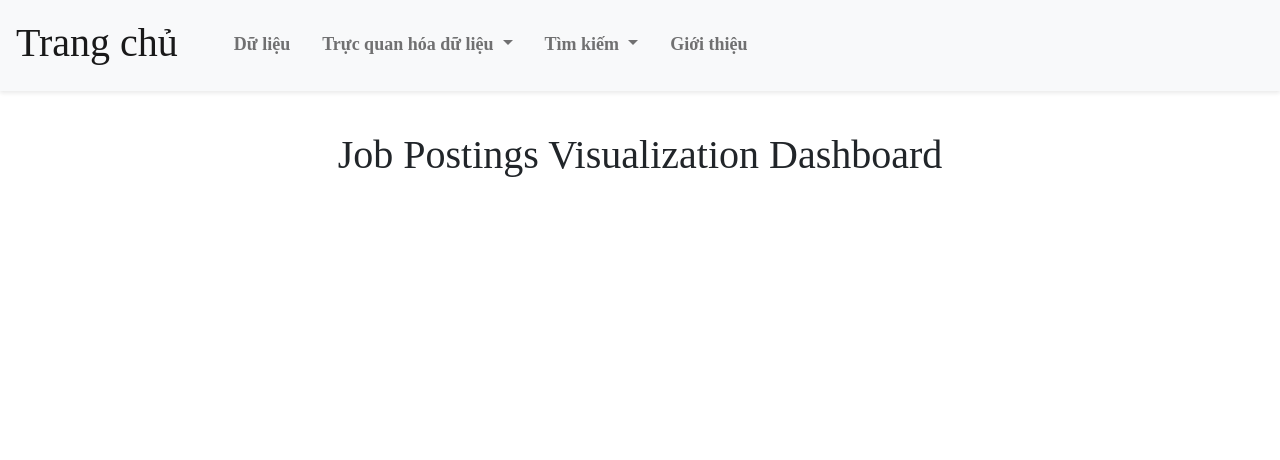
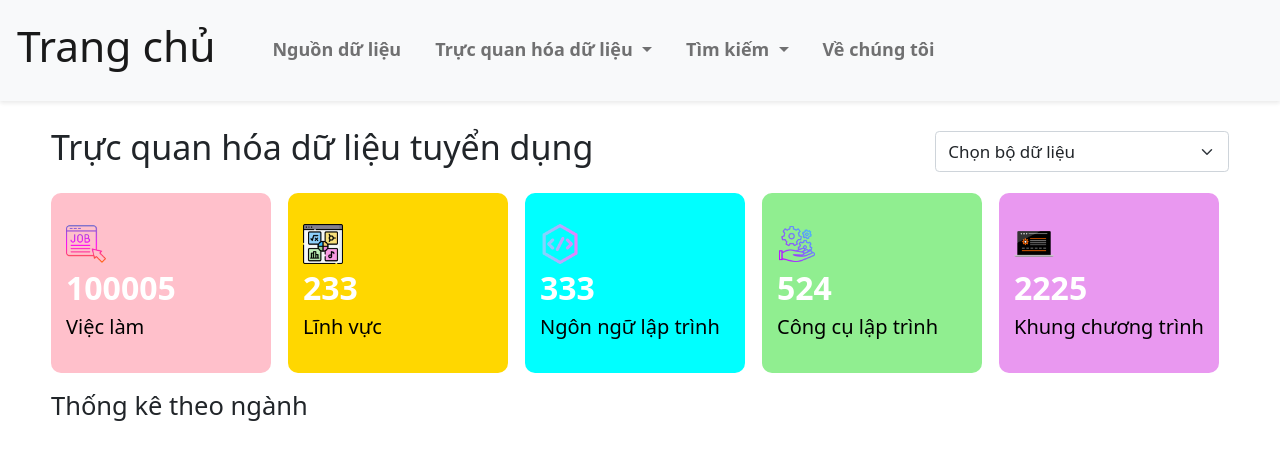
Before and after one commit to thanhhiep0705/Data-Visualizattion-Website-Using-Flask, a Flask app: template application/templates/job-visualization.html in a window 1280 px wide. Shown: the top 460 px of the page. Run offline with Flask 2, Linux system fonts and the light colour scheme; the template is opened without the code that fills it, so the values that code supplies are empty; some libraries are stand-ins or nearby versions.

Commit message:
Update code

```diff
--- a/application/static/css/home.css
+++ b/application/static/css/home.css
@@ -11,8 +11,8 @@
   box-shadow: 0 4px 4px rgba(31, 31, 31, 0.1);
   padding: 15px 10px;
   width: fit-content;
-  min-width: 400px;
-  max-width: 500px;
+  min-width: 450px;
+  max-width: 550px;
 }
 
 .btn {
--- /dev/null
+++ b/application/static/css/visualization.css
@@ -0,0 +1,46 @@
+.box {
+    width: 220px;
+    height: 180px;
+    padding: 15px;
+    display: flex;
+    flex-direction: column;
+    justify-content: center;
+    align-items: start;
+    text-align: center;
+    border-radius: 10px;
+  }
+
+  .box:hover{
+    scale: 1.03;
+  }
+
+  #box1 {
+    background-color: #FFC0CB;
+  }
+
+  #box2 {
+    background-color: #FFD700;
+  }
+
+  #box3 {
+    background-color: #00FFFF;
+  }
+
+  #box4 {
+    background-color: #90EE90;
+  }
+
+  #box5 {
+    background-color: #e998f0;
+  }
+
+  .number {
+    font-size: 32px;
+    font-weight: bold;
+    color: #FFF;
+  }
+
+  .text {
+    font-size: 20px;
+    color: #000;
+  }
--- a/application/static/main.css
+++ b/application/static/main.css
@@ -9,7 +9,7 @@
 * {
   padding: 0px;
   margin: 0px;
-  font-family: work_sansregular;
+  font-size: 17px;
 }
 
 .navbar {
@@ -23,14 +23,14 @@
 .navbar-brand {
   color: rgb(250, 250, 250);
   font-size: 2.5rem;
-  margin-bottom: 5px;
+  margin-bottom: 10px;
   margin-right: 40px;
 }
 
 .nav-link{
   padding: 0px;
   font-size: 18px;
-  font-weight: bold;
+  font-weight: 600;
 }
 
 .nav-item{
@@ -56,7 +56,6 @@
 
 .site-header-logo h1 {
   color: rgb(39, 147, 248);
-  font-family: lobsterregular;
   font-size: 3rem;
   margin-top: 2rem;
 }
@@ -67,6 +66,11 @@
   border: 2px solid gray;
   border-radius: 10px;
   overflow: hidden;
+}
+
+.chart-container:hover{
+  scale: 1.01;
+  box-shadow: 0 2px 4px rgba(94, 222, 214, 0.1);;
 }
 
 .chart-container-header{
--- a/application/templates/data.html
+++ b/application/templates/data.html
@@ -60,8 +60,8 @@
       việc làm, từ đó đưa ra những quyết định thông minh và chiến lược.
     </p>
     <div class="text-center">
-      <img src="https://cazton.com/Content/images/blogpost/technicalposts/lambda-architecture-spark-hadoop-cazton.jpg"
-           width="70%"
+      <img src="../static/img/data-pipeline.drawio.png"
+           width="90%"
            alt="Image description" />
     </div>
   </section>
--- a/application/templates/home.html
+++ b/application/templates/home.html
@@ -94,7 +94,7 @@
 <section class="statistics bg-light">
   <div class="d-flex gap-2">
     <div class="rectangle bg-warning"></div>
-    <h2>Thống kê nỗi bật</h2>
+    <h2>Thống kê nổi bật</h2>
   </div>
   <div class="statistics-list d-flex gap-5 mt-3">
     <div class="statistic-item bg-info">
--- a/application/templates/job-visualization.html
+++ b/application/templates/job-visualization.html
@@ -1,12 +1,77 @@
 {% extends "layout.html" %} {% block content %}
-<div class="py-3 px-5">
-  <h1 class="text-center m-4">Job Postings Visualization Dashboard</h1>
+<div class="py-4 px-5 d-flex flex-column gap-3">
+  <div class="d-flex justify-content-between align-items-center flex-row">
+    <h2 class="fw-normal">Trực quan hóa dữ liệu tuyển dụng</h2>
+    <select class="form-select w-25 h-auto"
+            aria-label="Default select example"
+            placeholder="Chọn bộ dữ liệu">
+      <option value=""
+              disabled
+              selected>Chọn bộ dữ liệu</option>
+      <option value="1">Tất cả</option>
+      <option value="2">LinkedIn</option>
+      <option value="3">NodeFlair</option>
+    </select>
+  </div>
+  <div class="row row-cols-auto gap-3 ms-0">
+    <div class="box"
+         id="box1">
+      <img src="../static/img/posting.png"
+           height="40"
+           width="40"
+           alt="Course icon" />
+      <div class="number">100005</div>
+      <div class="text">Việc làm</div>
+    </div>
+
+    <div class="box"
+         id="box2">
+      <img src="../static/img/subjects.png"
+           height="40"
+           width="40"
+           alt="Course icon" />
+      <div class="number">233</div>
+      <div class="text">Lĩnh vực</div>
+    </div>
+
+    <div class="box"
+         id="box3">
+      <img src="../static/img/programing_language.png"
+           height="40"
+           width="40"
+           alt="Course icon" />
+      <div class="number">333</div>
+      <div class="text">Ngôn ngữ lập trình</div>
+    </div>
+
+    <div class="box"
+         id="box4">
+      <img src="../static/img/tool.png"
+           height="40"
+           width="40"
+           alt="Course icon" />
+      <div class="number">524</div>
+      <div class="text">Công cụ lập trình</div>
+    </div>
+
+    <div class="box"
+         id="box5">
+      <img src="../static/img/framework.png"
+           height="40"
+           width="40"
+           alt="Course icon" />
+      <div class="number">2225</div>
+      <div class="text">Khung chương trình</div>
+    </div>
+  </div>
   <div>
-    <div class="row row-cols-auto justify-content-evenly gap-4">
+    <h4>Thống kê theo ngành</h4>
+    <div class="row row-cols-auto justify-content-start ms-0 gap-4">
+
       {% for chart in graphsData %}
       {% if chart['haveFilter'] == False %}
       <div class="chart-container col p-0">
-        <div class="chart-container-header d-flex justify-content-between align-items-md-center">
+        <div class="chart-container-header d-flex justify-content-between align-items-md-center gap-2">
           <span>{{chart['name']}}</span>
           <img type="button"
                data-bs-toggle="modal"
@@ -44,7 +109,7 @@
       {% endif %}
       {% if chart['haveFilter'] == True %}
       <div class="chart-container col p-0">
-        <div class="chart-container-header d-flex justify-content-between align-items-md-center">
+        <div class="chart-container-header d-flex justify-content-between align-items-md-center gap-2">
           <span>{{chart['name']}}</span>
           <img type="button"
                data-bs-toggle="modal"
@@ -71,7 +136,7 @@
             </div>
             <div class="w-50 m-3">
               <label for="industry-select-{{ loop.index }}"
-                     class="pb-1">Select Industry</label>
+                     class="pb-1">Chọn ngành</label>
               <select id="industry-select-{{ loop.index }}"
                       aria-label=""
                       class="form-select">
@@ -103,7 +168,7 @@
 
 
   var graphs = {{ graphsData | tojson }};
-  var selectedIndustry = [0,0,0,0,0,0];
+  var selectedIndustry = [0, 0, 0, 0, 0, 0];
   for (var i = 0; i < graphs.length; i++) {
     var graph = graphs[i];
     var graphData = JSON.parse(graph.graphData);
@@ -140,4 +205,6 @@
 {% block css %}
 <link rel="stylesheet"
       href="{{ url_for('static', filename='css/dialog.css') }}" />
+<link rel="stylesheet"
+      href="{{ url_for('static', filename='css/visualization.css') }}" />
 {% endblock %} {% endblock %}
--- a/application/templates/layout.html
+++ b/application/templates/layout.html
@@ -42,7 +42,7 @@
         <ul class="navbar-nav me-auto mb-2 mb-lg-0 gap-3">
           <li class="nav-item">
             <a class="nav-link"
-               href="/data">Dữ liệu</a>
+               href="/data">Nguồn dữ liệu</a>
           </li>
 
           <li id="navbar-dropdown-2" class="nav-item dropdown">
@@ -67,7 +67,7 @@
 
           <li class="nav-item">
             <a class="nav-link"
-               href="/about">Giới thiệu</a>
+               href="/about">Về chúng tôi</a>
           </li>
         </ul>
       </div>
```
Also changed, not shown: application/routes.py (+28 -28 lines), application/templates/course-visualization.html (+72 -5 lines), application/static/img/data-pipeline.drawio.png (added), application/static/img/framework.png (added), application/static/img/online-course.png (added), application/static/img/posting.png (added), application/static/img/programing_language.png (added), application/static/img/subjects.png (added), application/static/img/tool.png (added).
